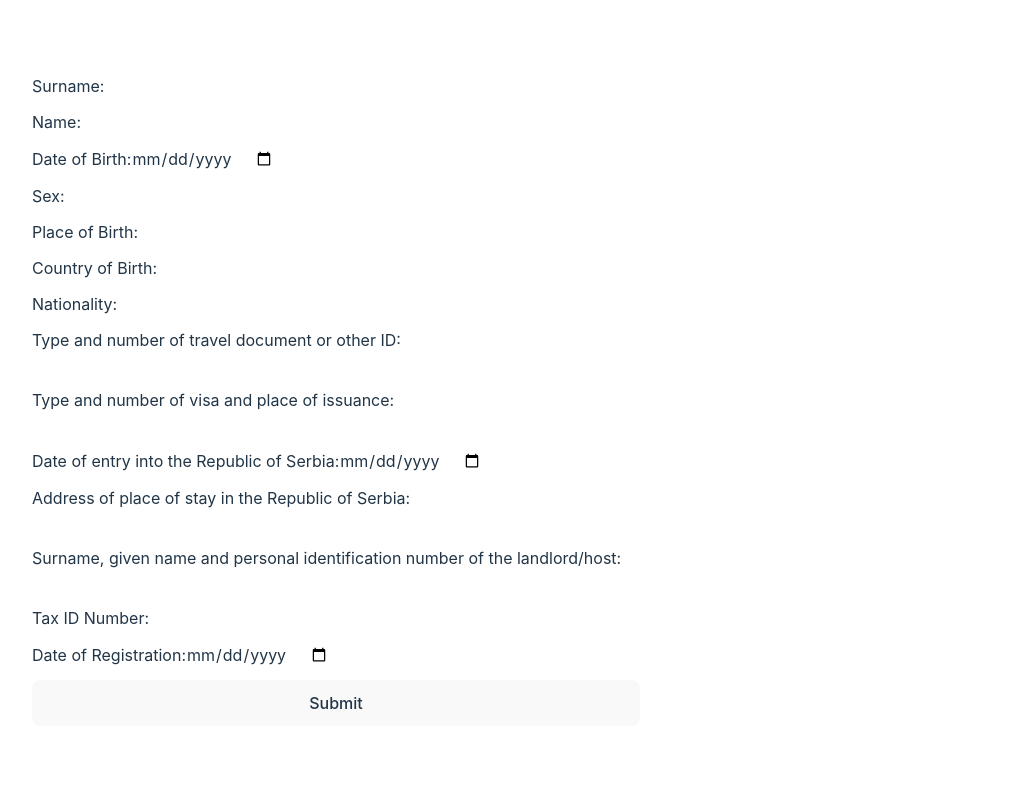
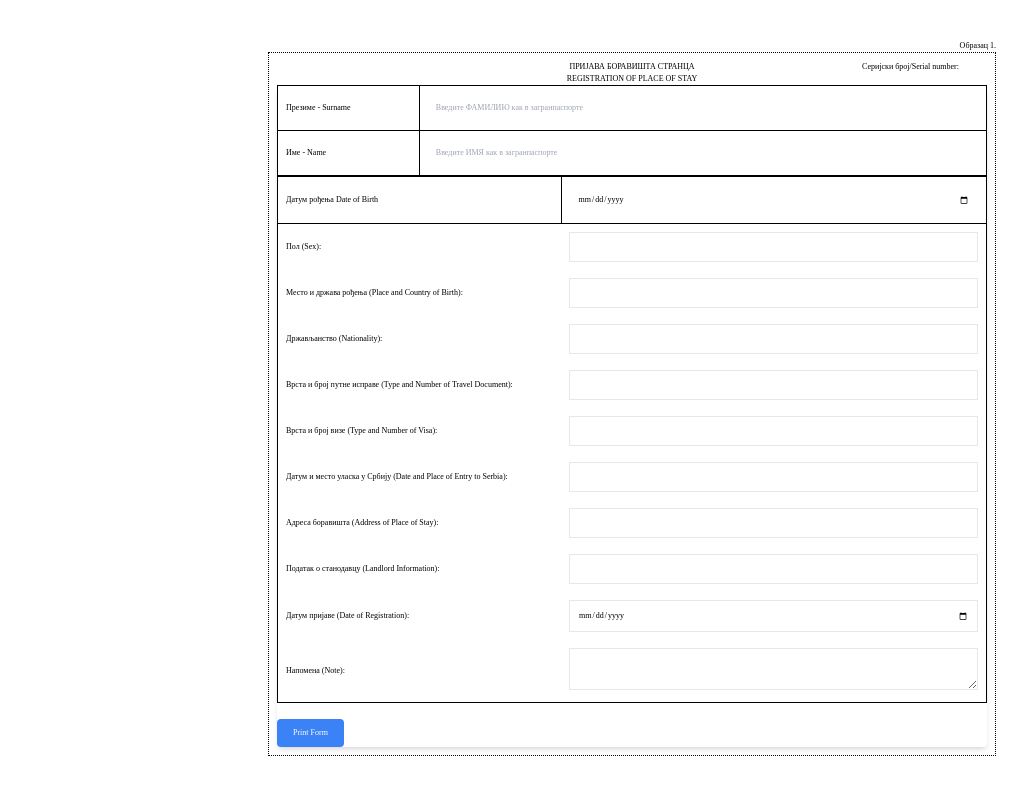
Before and after one commit to IrinaGarmaeva/beli-karton, a React (Vite) app: page / in a window 1280 px wide. Shown: the top 788 px of the page, without its empty margins (8-1035 px from the left). Built offline with nearby package versions, Linux system fonts and the light colour scheme.

Commit message:
edit Form component

```diff
--- a/src/App.tsx
+++ b/src/App.tsx
@@ -1,8 +1,9 @@
 import Form from "./components/Form"
 const App = () => {
   return (
-    // <div>App</div>
-    <Form />
+    <div className="font-timesNewRoman flex fjustify-center pt-10 w-[728px] mx-auto">
+      <Form />
+    </div>
   )
 }
 
--- a/src/components/Form.tsx
+++ b/src/components/Form.tsx
@@ -1,184 +1,198 @@
-import React, { useState } from "react";
+import { FC } from "react";
 
-interface FormData {
-  surname: string;
-  name: string;
-  dateOfBirth: string;
-  sex: string;
-  placeOfBirth: string;
-  countryOfBirth: string;
-  nationality: string;
-  travelDocument: string;
-  visaNumber: string;
-  dateOfEntry: string;
-  placeOfStay: string;
-  hostName: string;
-  taxIdNumber: string;
-  registrationDate: string;
-}
-
-const Form: React.FC = () => {
-  const [formData, setFormData] = useState<FormData>({
-    surname: "",
-    name: "",
-    dateOfBirth: "",
-    sex: "",
-    placeOfBirth: "",
-    countryOfBirth: "",
-    nationality: "",
-    travelDocument: "",
-    visaNumber: "",
-    dateOfEntry: "",
-    placeOfStay: "",
-    hostName: "",
-    taxIdNumber: "",
-    registrationDate: "",
-  });
-
-  const handleChange = (e: React.ChangeEvent<HTMLInputElement>) => {
-    const { name, value } = e.target;
-    setFormData({
-      ...formData,
-      [name]: value,
-    });
-  };
-
-  const handleSubmit = (e: React.FormEvent) => {
-    e.preventDefault();
+const Form: FC = () => {
+  const handlePrint = () => {
+    window.print();
   };
 
   return (
-    <div className="flex justify-center w-3/4 p-10">
-      <form onSubmit={handleSubmit} className="flex flex-col gap-3">
-        <label className="flex gap-3">
-          Surname:
+    <div className="flex flex-col justify-center text-xxs w-full">
+      <p className="text-right">Образац 1.</p>
+      <div className="flex flex-col justify-center p-2 border border-1 border-black border-dotted w-full">
+        <div className="flex justify-center relative">
+          <p className="uppercase text-center">ПРИЈАВА БОРАВИШТА СТРАНЦА</p>
+          <p className="absolute right-7">Серијски број/Serial number:</p>
+        </div>
+        <p className="uppercase text-center">REGISTRATION OF PLACE OF STAY</p>
+        <form className="rounded shadow-md">
+          <table className="min-w-full border border-1 border-black">
+            <tbody>
+              <tr className="w-full border border-b-1 border-black">
+                <td className="p-2 w-1/5 border border-r-1 border-black">
+                  <label>Презиме - Surname</label>
+                </td>
+                <td className="p-2 w-4/5">
                   <input
                     type="text"
                     name="surname"
-            value={formData.surname}
-            onChange={handleChange}
+                    className="p-2 w-full"
+                    placeholder="Введите ФАМИЛИЮ как в загранпаспорте"
                   />
-        </label>
-        <label>
-          Name:
+                </td>
+              </tr>
+              <tr className="w-full">
+                <td className="p-2 w-1/5 border border-r-1 border-black">
+                  <label>Име - Name</label>
+                </td>
+                <td className="p-2 w-4/5">
                   <input
                     type="text"
                     name="name"
-            value={formData.name}
-            onChange={handleChange}
+                    className="p-2 w-full"
+                    placeholder="Введите ИМЯ как в загранпаспорте"
                   />
-        </label>
-        <label>
-          Date of Birth:
+                </td>
+              </tr>
+            </tbody>
+          </table>
+          <table className="min-w-full border border-1 border-black">
+            <tbody>
+              <tr className="border border-r-1 border-black">
+                <td className="p-2 w-2/5 border border-r-1 border-black">
+                  <label>Датум рођења Date of Birth</label>
+                </td>
+                <td className="p-2 w-3/5">
                   <input
                     type="date"
                     name="dateOfBirth"
-            value={formData.dateOfBirth}
-            onChange={handleChange}
+                    className="p-2 w-full"
                   />
+                </td>
+              </tr>
+              <tr>
+                <td className="p-2">
+                  <label>Пол (Sex):</label>
+                </td>
+                <td className="p-2">
+                  <input type="text" name="sex" className="border p-2 w-full" />
+                </td>
+              </tr>
+              <tr>
+                <td className="p-2">
+                  <label>
+                    Место и држава рођења (Place and Country of Birth):
                   </label>
-        <label>
-          Sex:
+                </td>
+                <td className="p-2">
                   <input
                     type="text"
-            name="sex"
-            value={formData.sex}
-            onChange={handleChange}
+                    name="birthPlace"
+                    className="border p-2 w-full"
                   />
-        </label>
-        <label>
-          Place of Birth:
-          <input
-            type="text"
-            name="placeOfBirth"
-            value={formData.placeOfBirth}
-            onChange={handleChange}
-          />
-        </label>
-        <label>
-          Country of Birth:
-          <input
-            type="text"
-            name="countryOfBirth"
-            value={formData.countryOfBirth}
-            onChange={handleChange}
-          />
-        </label>
-        <label>
-          Nationality:
+                </td>
+              </tr>
+              <tr>
+                <td className="p-2">
+                  <label>Држављанство (Nationality):</label>
+                </td>
+                <td className="p-2">
                   <input
                     type="text"
                     name="nationality"
-            value={formData.nationality}
-            onChange={handleChange}
+                    className="border p-2 w-full"
                   />
+                </td>
+              </tr>
+              <tr>
+                <td className="p-2">
+                  <label>
+                    Врста и број путне исправе (Type and Number of Travel
+                    Document):
                   </label>
-        <label>
-          Type and number of travel document or other ID:
+                </td>
+                <td className="p-2">
                   <input
                     type="text"
                     name="travelDocument"
-            value={formData.travelDocument}
-            onChange={handleChange}
+                    className="border p-2 w-full"
                   />
-        </label>
-        <label>
-          Type and number of visa and place of issuance:
+                </td>
+              </tr>
+              <tr>
+                <td className="p-2">
+                  <label>Врста и број визе (Type and Number of Visa):</label>
+                </td>
+                <td className="p-2">
                   <input
                     type="text"
-            name="visaNumber"
-            value={formData.visaNumber}
-            onChange={handleChange}
+                    name="visa"
+                    className="border p-2 w-full"
                   />
+                </td>
+              </tr>
+              <tr>
+                <td className="p-2">
+                  <label>
+                    Датум и место уласка у Србију (Date and Place of Entry to
+                    Serbia):
                   </label>
-        <label>
-          Date of entry into the Republic of Serbia:
-          <input
-            type="date"
-            name="dateOfEntry"
-            value={formData.dateOfEntry}
-            onChange={handleChange}
-          />
-        </label>
-        <label>
-          Address of place of stay in the Republic of Serbia:
+                </td>
+                <td className="p-2">
                   <input
                     type="text"
-            name="placeOfStay"
-            value={formData.placeOfStay}
-            onChange={handleChange}
+                    name="entryDatePlace"
+                    className="border p-2 w-full"
                   />
-        </label>
-        <label>
-          Surname, given name and personal identification number of the
-          landlord/host:
+                </td>
+              </tr>
+              <tr>
+                <td className="p-2">
+                  <label>Адреса боравишта (Address of Place of Stay):</label>
+                </td>
+                <td className="p-2">
                   <input
                     type="text"
-            name="hostName"
-            value={formData.hostName}
-            onChange={handleChange}
+                    name="address"
+                    className="border p-2 w-full"
                   />
-        </label>
-        <label>
-          Tax ID Number:
+                </td>
+              </tr>
+              <tr>
+                <td className="p-2">
+                  <label>Податак о станодавцу (Landlord Information):</label>
+                </td>
+                <td className="p-2">
                   <input
                     type="text"
-            name="taxIdNumber"
-            value={formData.taxIdNumber}
-            onChange={handleChange}
+                    name="landlordInfo"
+                    className="border p-2 w-full"
                   />
-        </label>
-        <label>
-          Date of Registration:
+                </td>
+              </tr>
+              <tr>
+                <td className="p-2">
+                  <label>Датум пријаве (Date of Registration):</label>
+                </td>
+                <td className="p-2">
                   <input
                     type="date"
                     name="registrationDate"
-            value={formData.registrationDate}
-            onChange={handleChange}
+                    className="border p-2 w-full"
                   />
-        </label>
-        <button type="submit">Submit</button>
+                </td>
+              </tr>
+              <tr>
+                <td className="p-2">
+                  <label>Напомена (Note):</label>
+                </td>
+                <td className="p-2">
+                  <textarea
+                    name="note"
+                    className="border p-2 w-full"
+                  ></textarea>
+                </td>
+              </tr>
+            </tbody>
+          </table>
+          <button
+            type="button"
+            onClick={handlePrint}
+            className="mt-4 bg-blue-500 text-white py-2 px-4 rounded"
+          >
+            Print Form
+          </button>
         </form>
+      </div>
     </div>
   );
 };
--- a/src/index.css
+++ b/src/index.css
@@ -2,71 +2,19 @@
 @tailwind components;
 @tailwind utilities;
 
-:root {
-  font-family: Inter, system-ui, Avenir, Helvetica, Arial, sans-serif;
-  line-height: 1.5;
-  font-weight: 400;
-
-  color-scheme: light dark;
-  color: rgba(255, 255, 255, 0.87);
-  background-color: #242424;
-
-  font-synthesis: none;
-  text-rendering: optimizeLegibility;
-  -webkit-font-smoothing: antialiased;
-  -moz-osx-font-smoothing: grayscale;
+* {
+  margin: 0;
+  padding: 0;
+  box-sizing: border-box;
+  scroll-behavior: smooth;
 }
 
-a {
-  font-weight: 500;
-  color: #646cff;
-  text-decoration: inherit;
-}
-a:hover {
-  color: #535bf2;
+* :root {
+  color: #000;
 }
 
-body {
+ul, ol {
+  list-style: none;
   margin: 0;
-  display: flex;
-  place-items: center;
-  min-width: 320px;
-  min-height: 100vh;
+  padding: 0;
 }
-
-h1 {
-  font-size: 3.2em;
-  line-height: 1.1;
-}
-
-button {
-  border-radius: 8px;
-  border: 1px solid transparent;
-  padding: 0.6em 1.2em;
-  font-size: 1em;
-  font-weight: 500;
-  font-family: inherit;
-  background-color: #1a1a1a;
-  cursor: pointer;
-  transition: border-color 0.25s;
-}
-button:hover {
-  border-color: #646cff;
-}
-button:focus,
-button:focus-visible {
-  outline: 4px auto -webkit-focus-ring-color;
-}
-
-@media (prefers-color-scheme: light) {
-  :root {
-    color: #213547;
-    background-color: #ffffff;
-  }
-  a:hover {
-    color: #747bff;
-  }
-  button {
-    background-color: #f9f9f9;
-  }
-}
--- a/tailwind.config.js
+++ b/tailwind.config.js
@@ -5,9 +5,12 @@
     "./src/**/*.{js,ts,jsx,tsx}",
   ],
   theme: {
+    fontSize: {
+      'xxs': '8px'
+    },
     extend: {
       fontFamily: {
-        montserrat: ['Montserrat', 'sans-serif'],
+        timesNewRoman: ['Times New Roman', 'sans-serif'],
       },
     },
   },
```
Lines whose indentation alone changed are shown as unchanged.
